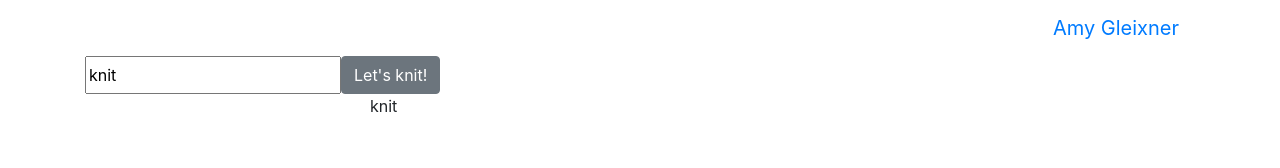
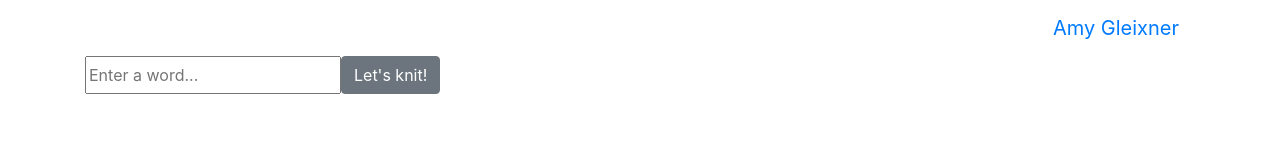
Before and after one commit to meldaravaniel/meldaravaniel.github.io_old, an Angular app: page /knit-code in a window 1280 px wide. Shown: the top 168 px of the page. Built offline with nearby package versions, Linux system fonts and the light colour scheme.

Commit message:
added a method to the button

```diff
--- a/src/app/knit-code/knit-code.component.html
+++ b/src/app/knit-code/knit-code.component.html
@@ -4,10 +4,12 @@
       <div class="input-group">
         <input
           placeholder="Enter a word..."
-          [(ngModel)]="wordToEncode.word">
+          [(ngModel)]="userWord">
         <span class="input-group-btn">
-          <button class="btn btn-secondary"
-                  type="button">Let's knit!</button>
+          <button
+            (click)="encodeWord(userWord)"
+            class="btn btn-secondary"
+            type="button">Let's knit!</button>
         </span>
       </div>
     </div>
--- a/src/app/knit-code/knit-code.component.ts
+++ b/src/app/knit-code/knit-code.component.ts
@@ -9,8 +9,10 @@ import { FormsModule } from '@angular/forms';
 
 export class KnitCodeComponent implements OnInit {
 
+  userWord: string = '';
+
   wordToEncode: CodeWord = {
-    word: 'knit'
+    word: ''
   };
 
   constructor() { }
@@ -18,9 +20,9 @@ export class KnitCodeComponent implements OnInit {
   ngOnInit() {
   }
 
-  //wordAdded() {
-  //  let wordToEncode = 'you clicked a button!';
-  //}
+  encodeWord(userWord: string) {
+    this.wordToEncode.word = userWord;
+  }
 
 }
 
```
